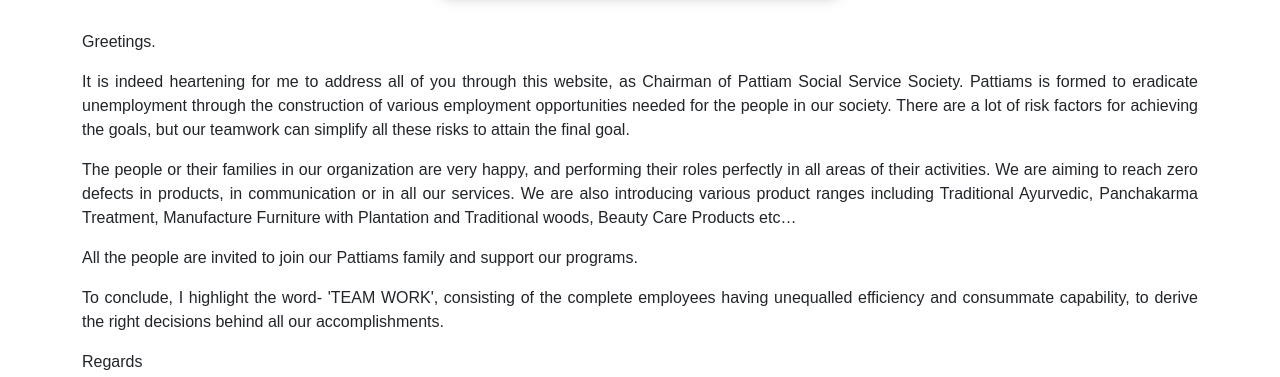
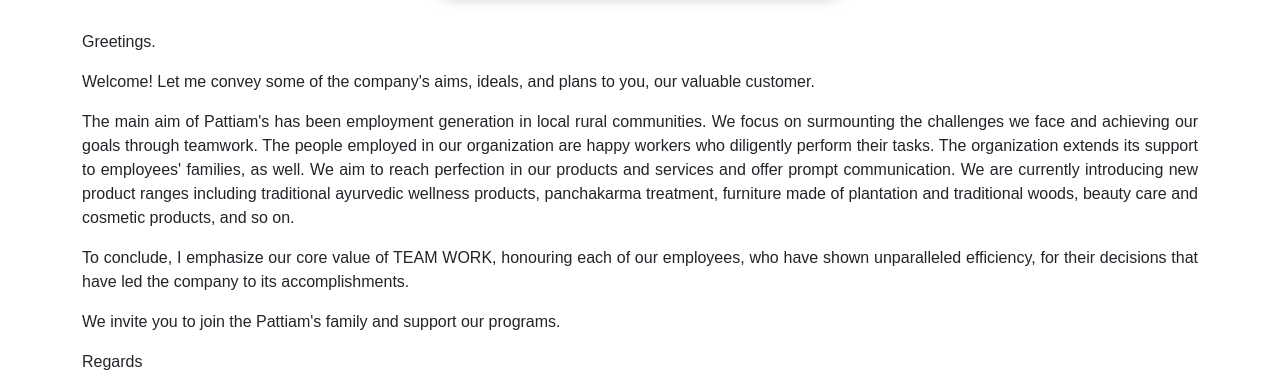
Before and after one commit to inbounderz/pattiams, a React (Create React App) app in the folder pattiams-frontend/: page /message in a window 1280 px wide. Shown: the part 546-923 px from the top of the page. Built offline with nearby package versions, Linux system fonts and the light colour scheme; no server answers.

Commit message:
changed chairmsg

```diff
--- a/pattiams-frontend/src/Screens/ChairMessage.js
+++ b/pattiams-frontend/src/Screens/ChairMessage.js
@@ -2,7 +2,6 @@
 import { Container } from "react-bootstrap";
 
 const AboutPattiams = () => {
-
   const onTop = () => {
     window.scrollTo(0, 0);
   };
@@ -20,35 +19,35 @@
       <div className="long-paras">
         <p>Greetings.</p>
         <p>
-        It is indeed heartening for me to address all of you through this
-        website, as Chairman of Pattiam Social Service Society. Pattiams is
-        formed to eradicate unemployment through the construction of various
-        employment opportunities needed for the people in our society. There are
-        a lot of risk factors for achieving the goals, but our teamwork can
-        simplify all these risks to attain the final goal.
+          Welcome! Let me convey some of the company's aims, ideals, and plans
+          to you, our valuable customer.
         </p>
         <p>
-        The people or their families in our organization are very happy, and
-        performing their roles perfectly in all areas of their activities. We
-        are aiming to reach zero defects in products, in communication or in all
-        our services. We are also introducing various product ranges including
-        Traditional Ayurvedic, Panchakarma Treatment, Manufacture Furniture with
-        Plantation and Traditional woods, Beauty Care Products etc…
+          The main aim of Pattiam's has been employment generation in local
+          rural communities. We focus on surmounting the challenges we face and
+          achieving our goals through teamwork. The people employed in our
+          organization are happy workers who diligently perform their tasks. The
+          organization extends its support to employees' families, as well. We
+          aim to reach perfection in our products and services and offer prompt
+          communication. We are currently introducing new product ranges
+          including traditional ayurvedic wellness products, panchakarma
+          treatment, furniture made of plantation and traditional woods, beauty
+          care and cosmetic products, and so on.
         </p>
         <p>
-        All the people are invited to join our Pattiams family and support our
-        programs.
+          To conclude, I emphasize our core value of TEAM WORK, honouring each
+          of our employees, who have shown unparalleled efficiency, for their
+          decisions that have led the company to its accomplishments.
         </p>
         <p>
-        To conclude, I highlight the word- 'TEAM WORK', consisting of the
-        complete employees having unequalled efficiency and consummate
-        capability, to derive the right decisions behind all our
-        accomplishments.
+          We invite you to join the Pattiam's family and support our programs.
         </p>
       </div>
       Regards
       <br />
-      <strong>Anand K P</strong><br />Chairman
+      <strong>Anand K P</strong>
+      <br />
+      Chairman
     </Container>
   );
 };
```
Also changed, not shown: 7 other files (tests, documents, lock files or other folders). Lines whose indentation alone changed are shown as unchanged.
